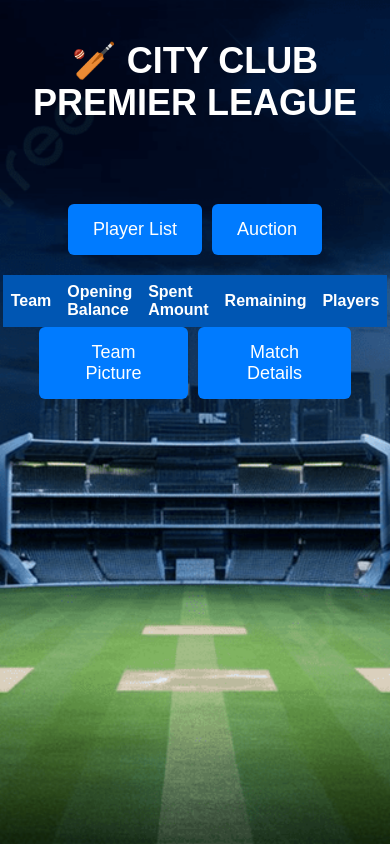
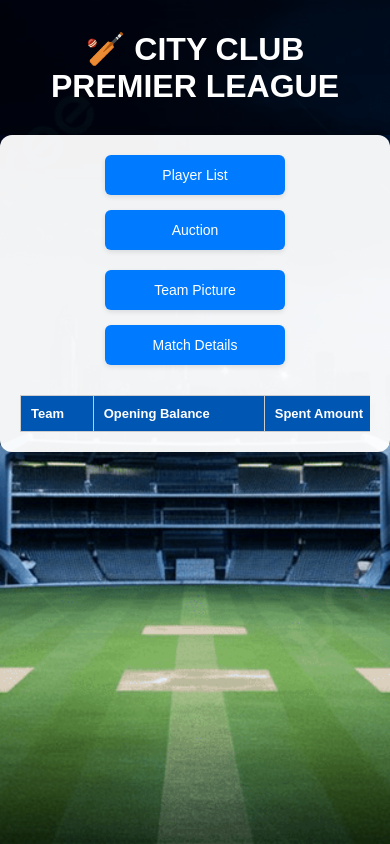
Before and after one commit to skmishra2801/python, a Flask app: page / in a window 390 px wide. Run offline with Flask 3, Linux system fonts and the light colour scheme; data that the repository does not hold is empty; some libraries are stand-ins or nearby versions.

Commit message:
Mobile Layout Fix 2

```diff
--- a/templates/home.html
+++ b/templates/home.html
@@ -6,41 +6,44 @@
     <title>City Club Premier League</title>
     <link rel="icon" type="image/x-icon" href="{{ url_for('static', filename='image/cpl.ico') }}">
     <style>
-        body {
-            background-image: url("{{ url_for('static', filename='image/cricket.jpg') }}");
-        }
-        body ,html{
+        body, html {
           height: 100%;
           margin: 0;
           padding: 0;
           font-family: Arial, sans-serif;
-            background-size: cover;
-            background-repeat: no-repeat;
-            background-position: center;
+          background: url("{{ url_for('static', filename='image/cricket.jpg') }}") center/cover no-repeat;
         }
         .header {
           text-align: center;
-            padding: 40px 0;
-            font-size: 36px;
+          padding: 30px 10px;
+          font-size: 32px;
           font-weight: bold;
           color: white;
+          background-color: rgba(0, 0, 0, 0.5);
         }
-
-        .button-container {
+        .main-content {
+          max-width: 1000px;
+          margin: auto;
+          padding: 20px;
+          background-color: rgba(255, 255, 255, 0.95);
+          border-radius: 12px;
+          box-shadow: 0 0 10px rgba(0,0,0,0.2);
+        }
+        .button-row {
           display: flex;
           justify-content: space-between;
-            padding: 40px 10%;
+          flex-wrap: wrap;
+          gap: 20px;
+          margin-bottom: 30px;
         }
-
         .left-buttons, .right-buttons {
           display: flex;
           flex-direction: column;
-            gap: 20px;
+          gap: 15px;
         }
-
         .btn {
-            padding: 15px 25px;
-            font-size: 18px;
+          padding: 12px 20px;
+          font-size: 16px;
           background-color: #007bff;
           color: white;
           border: none;
@@ -48,72 +51,77 @@
           cursor: pointer;
           text-decoration: none;
           text-align: center;
+          box-shadow: 0 2px 5px rgba(0,0,0,0.1);
         }
-
         .btn:hover {
           background-color: #0056b3;
         }
+        .table-container {
+          overflow-x: auto;
+        }
+        .table-responsive {
+          width: 100%;
+          overflow-x: auto;
+        }
         table {
+          width: 100%;
           border-collapse: collapse;
-              width: 100%;
+          min-width: 600px;
         }
-
         th, td {
+          padding: 10px;
+          border: 1px solid #ccc;
           text-align: left;
-              padding: 8px;
         }
-
-            tr{
-            background-color: #f2f2f2
-            }
-
         th {
           background-color: #0056b3;
           color: white;
         }
+        tr:nth-child(even) {
+          background-color: #f9f9f9;
+        }
 
         @media (max-width: 768px) {
-            .button-container {
+          .button-row {
             flex-direction: column;
             align-items: center;
           }
-             h2 {
-                font-size: 28px;
+
+          .left-buttons, .right-buttons {
+            flex-direction: row;
+            flex-wrap: wrap;
+            justify-content: center;
           }
-              .form-inline {
-                display: flex;
-              flex-wrap: wrap;
-              gap: 10px;
-              justify-content: center;
-                flex-direction: column;
-                align-items: stretch;
+
+          .btn {
+            width: 140px;
+            font-size: 14px;
           }
-              .form-control {
-                max-width: 100%;
-              }
-              .button {
-                float: none;
-                display: block;
-                width: 100%;
-                text-align: center;
-              }
-            .left-buttons, .right-buttons, .center-buttons {
-                flex-direction: row;
-                gap: 10px;
-                margin-bottom: 20px;
+
+          table {
+            font-size: 13px;
           }
         }
+
     </style>
 </head>
 <body>
   <div class="header">🏏 CITY CLUB PREMIER LEAGUE</div>
 
-    <div class="button-container">
+  <div class="main-content">
+    <div class="button-row">
       <div class="left-buttons">
         <a href="{{ url_for('playerList') }}" class="btn">Player List</a>
         <a href="{{ url_for('update_team') }}" class="btn">Auction</a>
       </div>
-        <div class="table">
+      <div class="right-buttons">
+        <a href="{{ url_for('team_picture') }}" class="btn">Team Picture</a>
+        <a href="{{ url_for('match_schedule') }}" class="btn">Match Details</a>
+      </div>
+    </div>
+
+    <div class="table-container">
+      <div class="table-responsive">
         <table>
           <thead>
             <tr>
@@ -137,14 +145,7 @@
           </tbody>
         </table>
       </div>
-
-        <div class="right-buttons">
-            <a href="{{ url_for('team_picture') }}" class="btn">Team Picture</a>
-            <a href="{{ url_for('match_schedule') }}" class="btn">Match Details</a>
     </div>
-
   </div>
-
-
 </body>
 </html>
--- a/templates/match_schedule.html
+++ b/templates/match_schedule.html
@@ -58,7 +58,7 @@
 </head>
 <body>
     <div class="container">
-        <h2>🏏 City Club Premier League – Match Schedule
+        <h2>🏏 City Club Premier League –
                 <a href="{{ url_for('home') }}" class="btn btn-success pull-right">Home</a>
         </h2>
         <div class="form-container">
```
Also changed, not shown: templates/addplayer.html (+77 -12 lines), templates/playerList.html (+63 -19 lines), templates/schedule.html (+28 -2 lines), templates/updateTeam.html (+42 -9 lines). Lines whose indentation alone changed are shown as unchanged.
